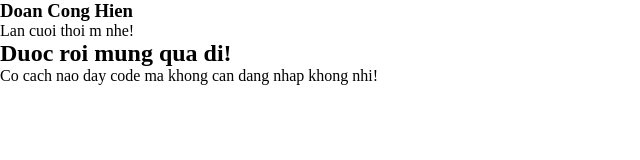
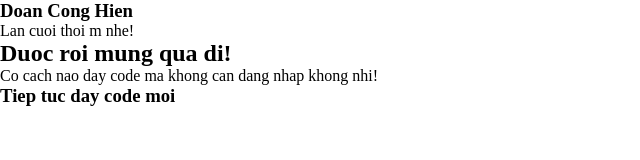
Before and after one commit to doanconghien/BSProjects, a plain HTML site: page index.html in a window 1280 px wide. Shown: the whole page, without its empty margins (0-640 px from the left). Drawn offline with Linux system fonts and the light colour scheme.

Commit message:
Day code lan 4

```diff
--- a/index.html
+++ b/index.html
@@ -14,5 +14,6 @@
     <p>Lan cuoi thoi m nhe!</p>
     <h2>Duoc roi mung qua di!</h2>
     <p>Co cach nao day code ma khong can dang nhap khong nhi!</p>
+    <h3>Tiep tuc day code moi</h3>
 </body>
 </html>
```
